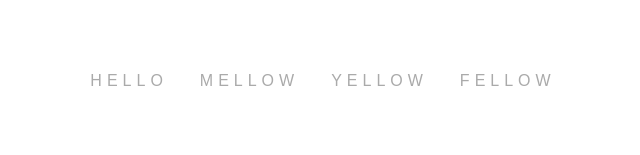
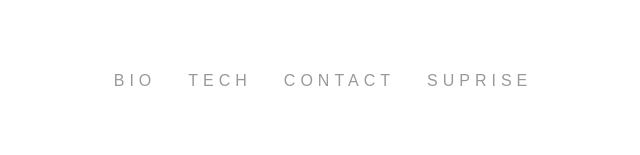
Before and after one commit to AlexFloresVeliz/alexfv.io, a React (Create React App) app in the folder portfolio-react/: page / in a window 1280 px wide. Shown: the part 359-514 px from the top of the page, without its empty margins (317-957 px from the left). Built offline with nearby package versions, Linux system fonts and the light colour scheme; a web font is replaced by a local one.

Commit message:
add modal deature to NavBar component

```diff
--- a/portfolio-react/package.json
+++ b/portfolio-react/package.json
@@ -5,6 +5,7 @@
   "dependencies": {
     "react": "^16.3.1",
     "react-dom": "^16.3.1",
+    "react-responsive-modal": "^2.0.1",
     "react-scripts": "1.1.4"
   },
   "scripts": {
--- a/portfolio-react/src/App.css
+++ b/portfolio-react/src/App.css
@@ -11,7 +11,7 @@
 
 .nav a{
   text-decoration: none;
-  color: #aaa;
+  color: #999;
   padding: 1em;
   letter-spacing: 5px;
 }
@@ -19,7 +19,7 @@
 .nav a:hover{
   text-decoration: none;
   transition: .5s;
-  color: #777;
+  color: #666;
 }
 
 .footer {
--- a/portfolio-react/src/App.js
+++ b/portfolio-react/src/App.js
@@ -1,20 +1,6 @@
 import React, { Component } from 'react';
 import './App.css';
-
-class NavBar extends Component {
-  render() {
-    return (
-      <nav>
-        <div className="nav">
-          <a href="#hello">Hello</a>
-          <a href="#mellow">Mellow</a>
-          <a href="#yellow">Yellow</a>
-          <a href="#fellow">Fellow</a>
-        </div>
-      </nav>
-    )
-  }
-}
+import NavBar from './NavBar'
 
 class Footer extends Component {
   render() {
--- /dev/null
+++ b/portfolio-react/src/NavBar.js
@@ -0,0 +1,42 @@
+import React, { Component } from 'react';
+import './App.css';
+import Modal from "react-responsive-modal";
+
+class NavBar extends Component {
+
+  state = {
+    open: false
+  };
+
+  onOpenModal = () => {
+    this.setState({ open: true });
+  };
+
+  onCloseModal = () => {
+    this.setState({ open: false });
+  };
+
+  render() {
+    const { open } = this.state;
+    return (
+      <nav>
+        <div className="nav">
+        <span>
+          <a href="#hello" onClick={this.onOpenModal}>Bio</a>
+          <Modal open={open} onClose={this.onCloseModal} little>
+          <h1> Bio 👨‍💻 </h1>
+          <img data-caption="Me" width="35%" height="35%" src="img/me.png"/>
+          <p>Hey! Welcome to my website! My name is Alex Flores-Veliz, and I am an aspiring front-end web developer looking to grow my technical and personal skills at an organization where my graphic design skills and familiarity with software development can be applied to help the organization reach its goals. I am proficient in producing and editing computer graphics through Adobe PhotoShop, creating logos and other vector graphics in Adobe Illustrator, and can create interactive prototypes of iOS/Android and web applications using Adobe XD.</p>
+          <p>I'm a 3rd year Computer Science student at CUNY Lehman College, the current President of the National Society of Black Engineers chapter at Lehman College, and one of the organizers of the <a href= "http://bit.ly/NSHack17" target="_blank">2017 NS Hackathon</a>. I interned for a software consulting company named<a href="http://gestalt.io/" target="_blank"> Gestalt Interactive</a> in NY as a Software Development Intern during the summer of 2017 where I worked on designing and implementing designs I worked on. Want to learn more? Contact me! 😇</p>
+          </Modal>
+        </span>
+          <a href="#mellow">Tech</a>
+          <a href="#yellow">Contact</a>
+          <a href="#fellow">Suprise</a>
+        </div>
+      </nav>
+    )
+  }
+}
+
+export default NavBar;
```
Also changed, not shown: portfolio-react/public/img/me.png (added), 1 other file (tests, documents, lock files or other folders).
